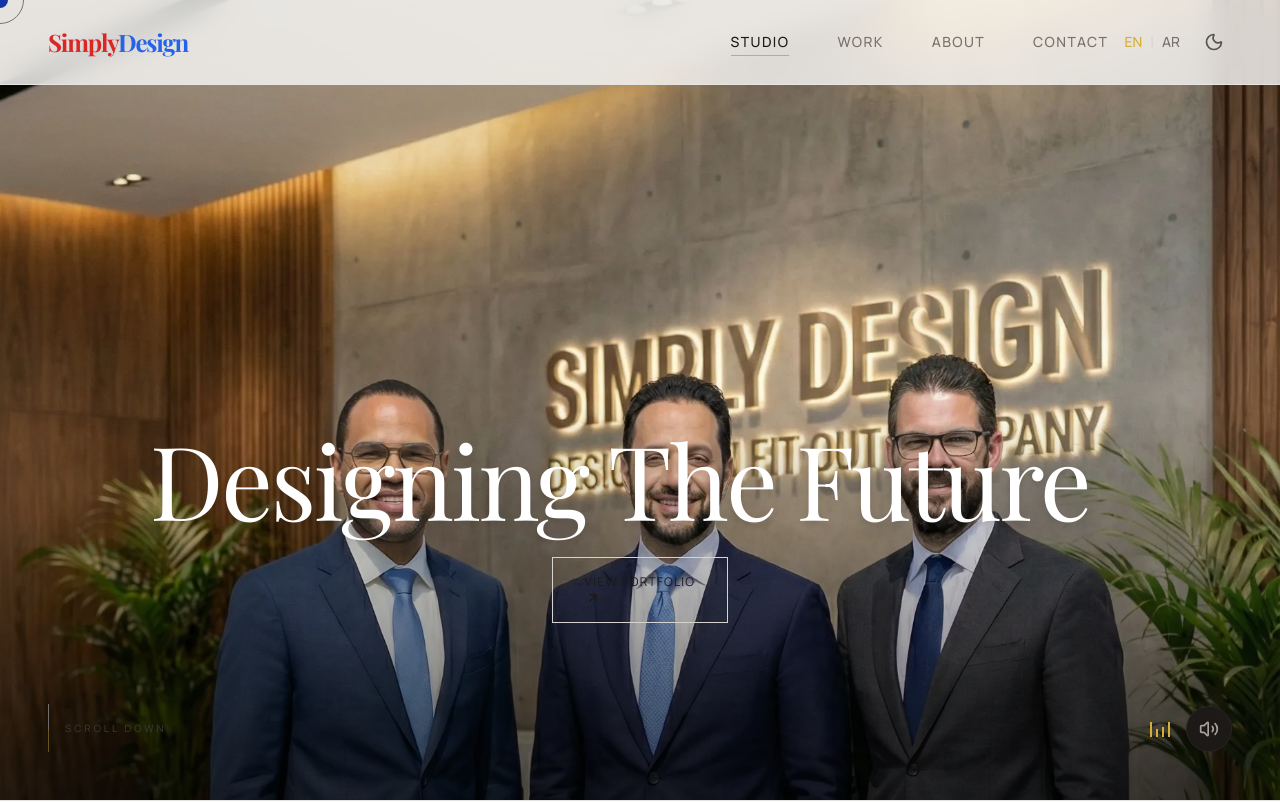
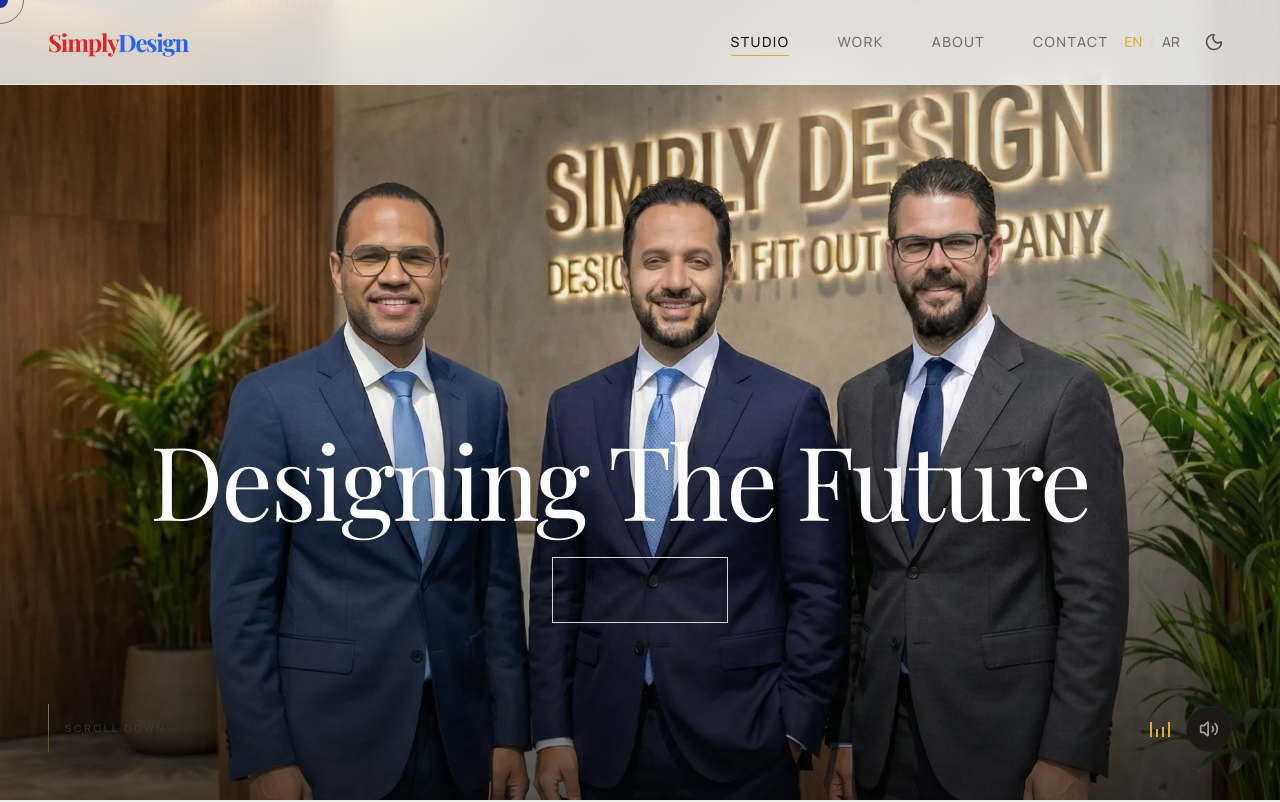
Before and after one commit to Abd-Allah93/simplytest, a React (Vite) app: page /#/ in a window 1280 px wide. Shown: the top 802 px of the page. Built offline with nearby package versions, Linux system fonts and the light colour scheme; a web font is replaced by a local one.

Commit message:
Fix: Remove hero zoom and refine desktop alignment to top-third

```diff
--- a/pages/Home.tsx
+++ b/pages/Home.tsx
@@ -61,9 +61,9 @@ const Home: React.FC = () => {
 
         {/* Background Visual (Placeholder Video Effect with Image) */}
         <motion.div
-          initial={{ scale: 1.1 }}
-          animate={{ scale: 1 }}
-          transition={{ duration: 3, ease: 'easeOut' }}
+          initial={{ opacity: 0 }}
+          animate={{ opacity: 1 }}
+          transition={{ duration: 1.5, ease: 'easeOut' }}
           className="absolute inset-0 z-0"
         >
           <picture>
@@ -71,7 +71,7 @@ const Home: React.FC = () => {
             <source media="(min-width: 769px)" srcSet={homeContent.heroImage} />
             <img
               src={homeContent.heroImage}
-              className="w-full h-full object-cover object-center md:object-top"
+              className="w-full h-full object-cover object-center md:object-[50%_25%]"
               alt="Hero Architectural"
               fetchPriority="high"
               loading="eager"
```
